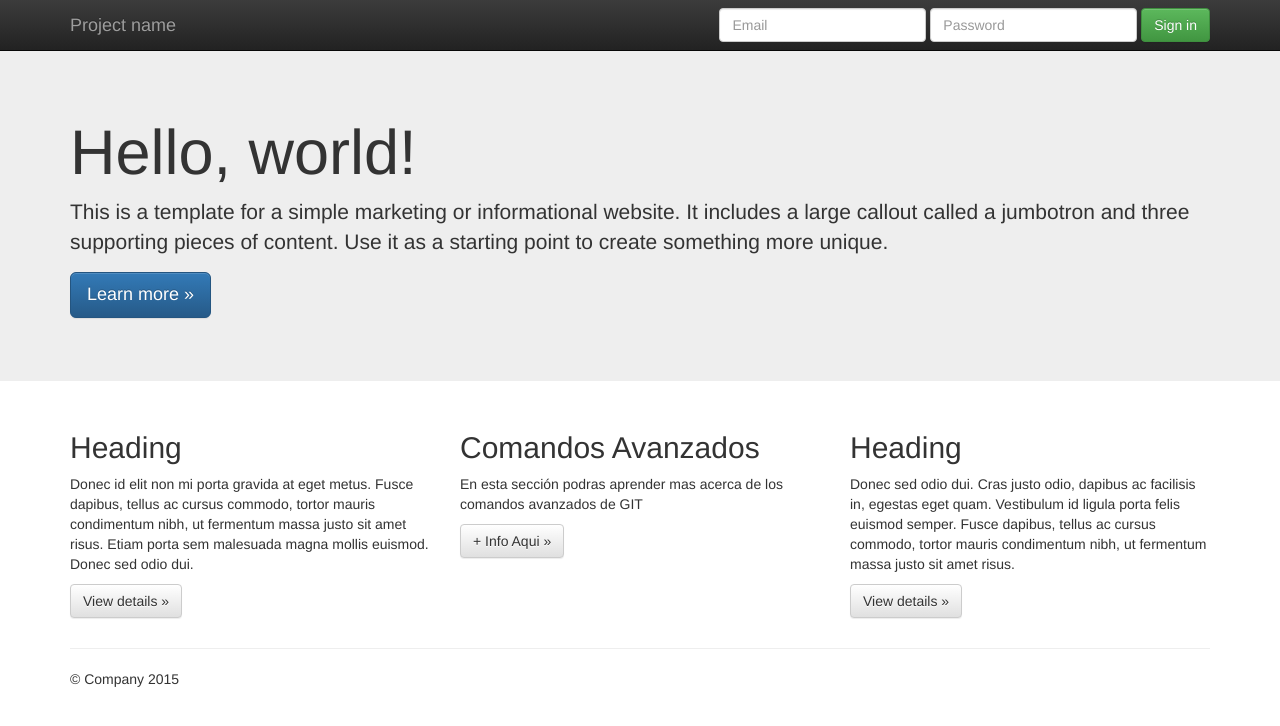
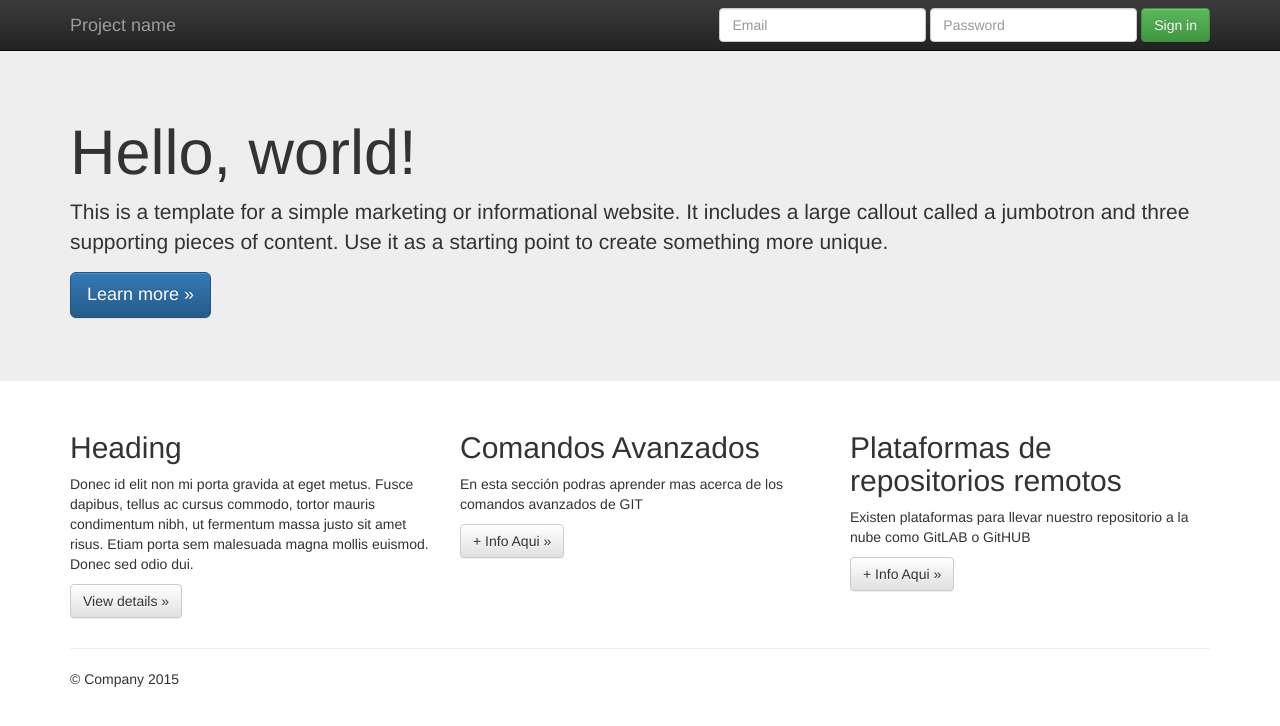
Before and after one commit to xumingo25/Prueba2GIT, a plain HTML site: page index.html in a window 1280 px wide. Drawn offline with nearby package versions, Linux system fonts and the light colour scheme.

Commit message:
Se actualiza template. Se agrega sección de plataformas de repositorios remotos de GIT en Home del sitio

```diff
--- a/index.html
+++ b/index.html
@@ -75,9 +75,9 @@
           <p><a class="btn btn-default" href="#" role="button">+ Info Aqui &raquo;</a></p>
        </div>
         <div class="col-md-4">
-          <h2>Heading</h2>
-          <p>Donec sed odio dui. Cras justo odio, dapibus ac facilisis in, egestas eget quam. Vestibulum id ligula porta felis euismod semper. Fusce dapibus, tellus ac cursus commodo, tortor mauris condimentum nibh, ut fermentum massa justo sit amet risus.</p>
-          <p><a class="btn btn-default" href="#" role="button">View details &raquo;</a></p>
+          <h2>Plataformas de repositorios remotos</h2>
+          <p>Existen plataformas para llevar nuestro repositorio a la nube como GitLAB o GitHUB</p>
+          <p><a class="btn btn-default" href="#" role="button">+ Info Aqui &raquo;</a></p>
         </div>
       </div>
 
```
